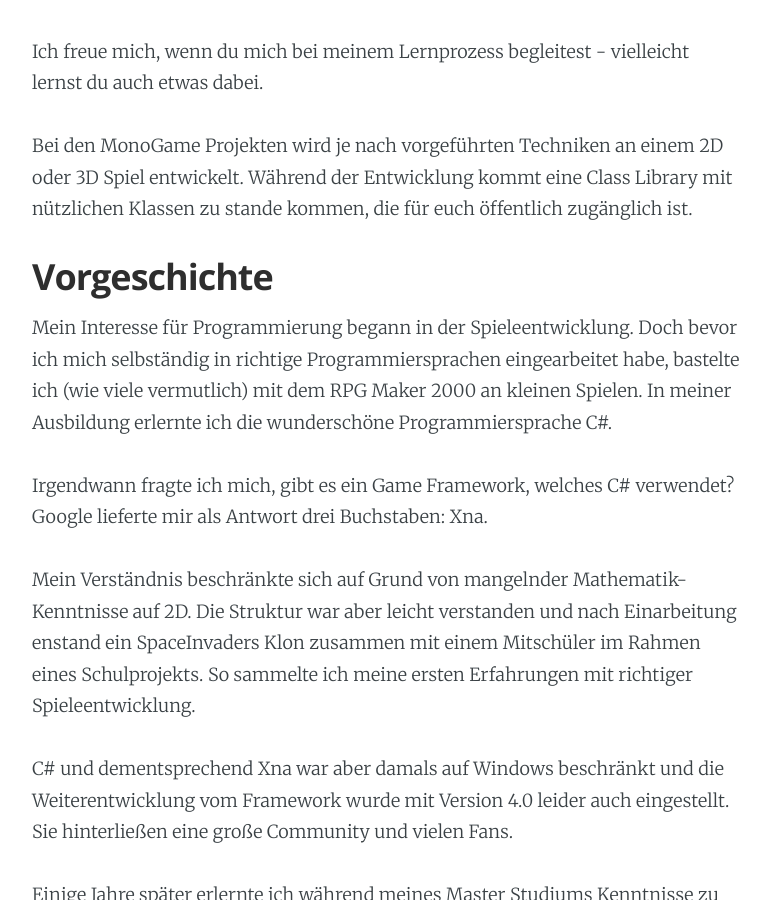
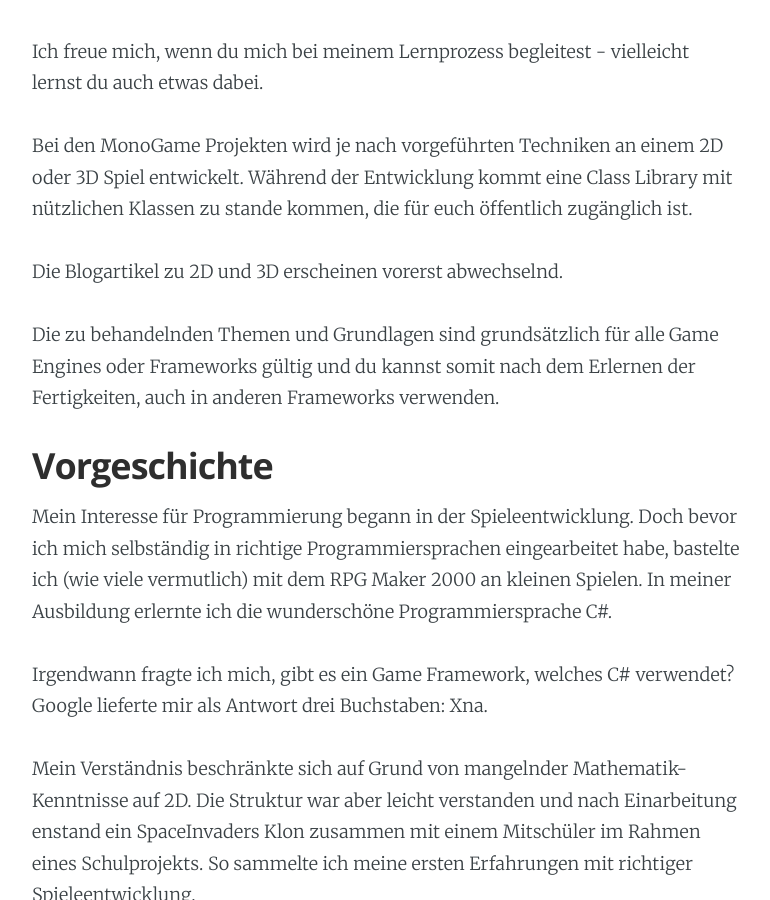
Before and after one commit to pwilken/digitalridingwebpage, a Jekyll site: the page built from _posts/2018-12-22-Einstieg-in-MonoGame.markdown, in a window 1280 px wide and 900 px high, scrolled down 349 px. Shown: the whole window, without its empty margins (253-1023 px from the left). Built offline with Jekyll 4.4.1, drawn with Linux system fonts in a browser that asks for light colours; nearby versions of some CDN libraries; some of the changed text lies outside the part shown.

Commit message:
finished article

```diff
--- a/_posts/2018-12-22-Einstieg-in-MonoGame.markdown
+++ b/_posts/2018-12-22-Einstieg-in-MonoGame.markdown
@@ -17,6 +17,10 @@
 
 Bei den MonoGame Projekten wird je nach vorgeführten Techniken an einem 2D oder 3D Spiel entwickelt.
 Während der Entwicklung kommt eine Class Library mit nützlichen Klassen zu stande kommen, die für euch öffentlich zugänglich ist.
+
+Die Blogartikel zu 2D und 3D erscheinen vorerst abwechselnd.
+
+Die zu behandelnden Themen und Grundlagen sind grundsätzlich für alle Game Engines oder Frameworks gültig und du kannst somit nach dem Erlernen der Fertigkeiten, auch in anderen Frameworks verwenden.
 
 ## Vorgeschichte
 Mein Interesse für Programmierung begann in der Spieleentwicklung. Doch bevor ich mich selbständig in richtige Programmiersprachen eingearbeitet habe,
@@ -71,4 +75,4 @@
 10. Geh nun oben rechts auf "Edit Solution configurations..." und nehme sicher, dass folgende Einstellungen gesetzt sind ![Bild](/assets/images/screenshots/monogame/04.png "Project configuration 1") ![Bild](/assets/images/screenshots/monogame/05.png "Project configuration 2")
 11. Abschließend kann das Projekt durch den Play-Button gestartet werden ![Bild](/assets/images/screenshots/monogame/06.png "Game Window")
 
-[Hier](digitalriding.de) kannst du weiter zu ersten Teil von 2D.
+Klick hier weiter für [2D](digitalriding.de) oder [3D](digitalriding.de).
```
